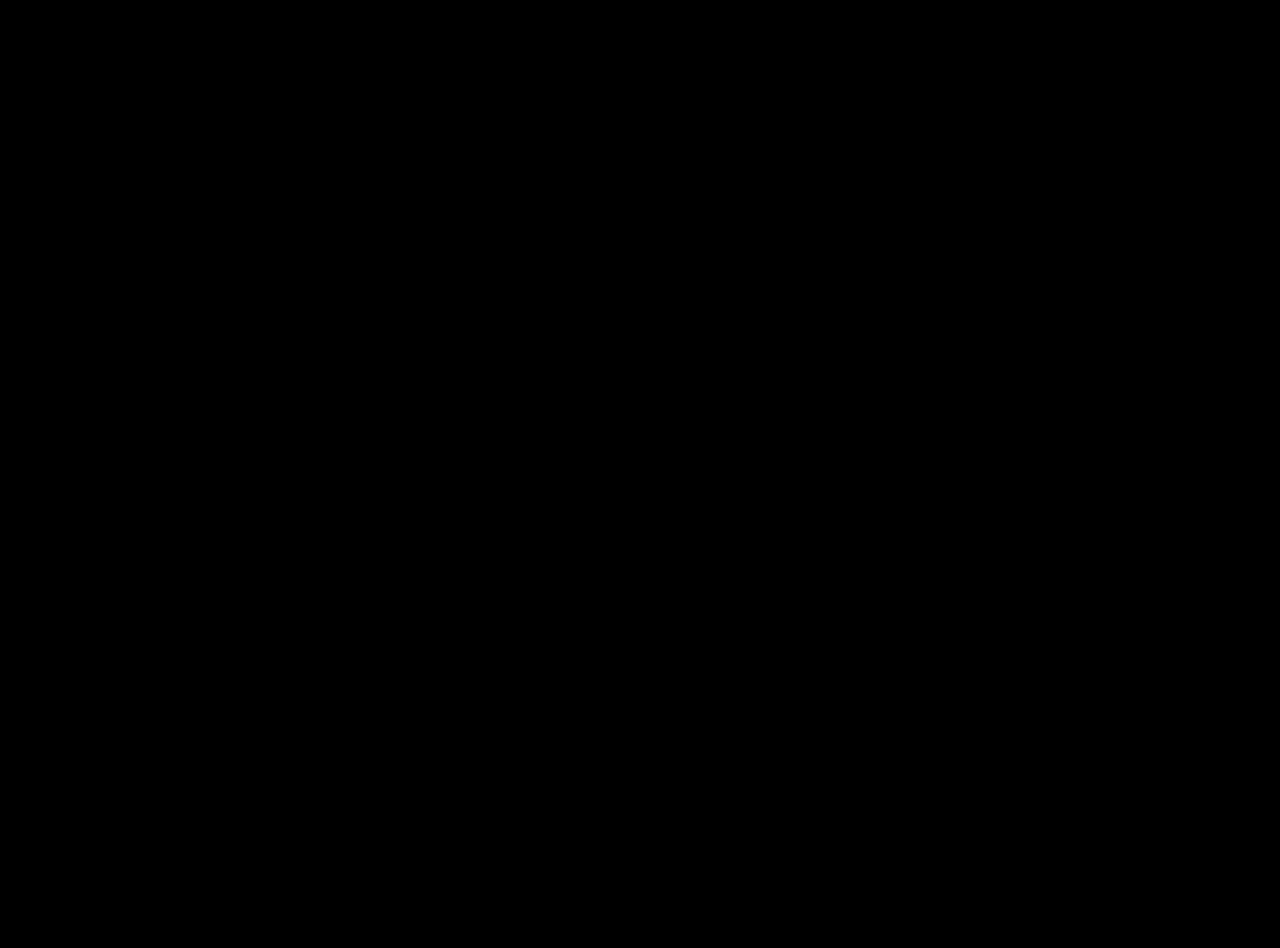
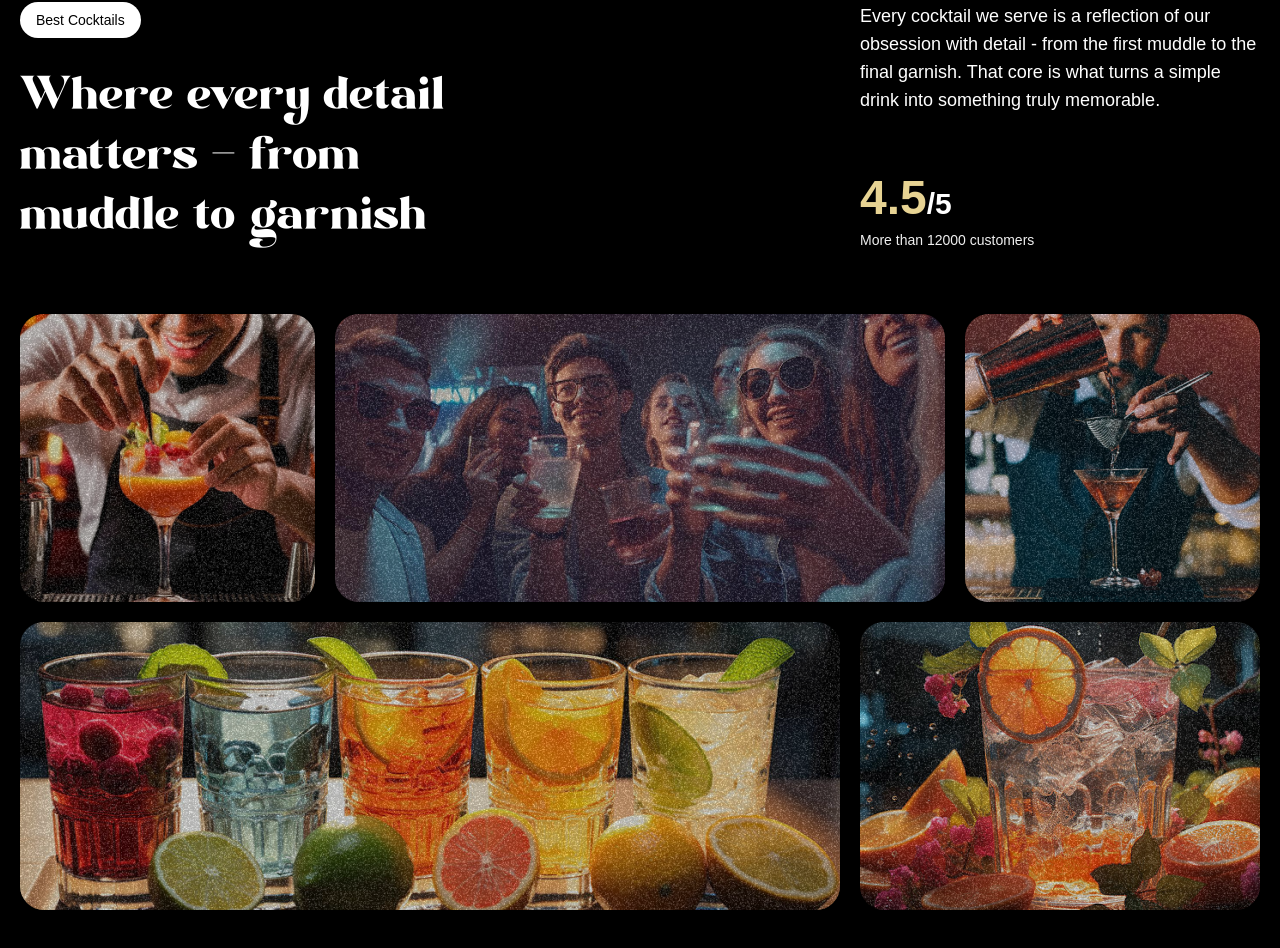
Before and after one commit to riveabansal/gsap-mojito-landingpage, a React (Vite) app: page / in a window 1280 px wide. Shown: the part 1710-2658 px from the top of the page. Before the commit the page ends 1600 px from the top, so only its background shows below. Built offline with nearby package versions, Linux system fonts and the light colour scheme; a web font is replaced by a local one.

Commit message:
Implement About section

```diff
--- a/src/App.jsx
+++ b/src/App.jsx
@@ -4,6 +4,7 @@
 import Navbar from './components/Navbar.jsx';
 import Hero from './components/Hero.jsx';
 import Cocktails from './components/Cocktails.jsx';
+import About from './components/About.jsx';
 
 gsap.registerPlugin(ScrollTrigger, SplitText);
 
@@ -13,6 +14,7 @@
       <Navbar />
       <Hero />
       <Cocktails />
+      <About />
     </>
   )
 }
--- /dev/null
+++ b/src/components/About.jsx
@@ -0,0 +1,84 @@
+import { useGSAP } from "@gsap/react"
+import gsap from "gsap"
+import { SplitText } from "gsap/all"
+
+const About = () => {
+    useGSAP(() => {
+        const titleSplit = new SplitText('#about h2', { type: 'words'});
+
+        const scrollTimeline = gsap.timeline({
+            scrollTrigger: {
+                trigger: '#about',
+                start: 'top center',
+            }
+        })
+
+        scrollTimeline
+            .from(titleSplit.words, {
+                opacity: 0,
+                yPercent: 100,
+                duration: 1,
+                ease: 'expo.out',
+                stagger: 0.02
+            })
+            .from('.top-grid div, .bottom-grid div', {
+                opacity: 0,
+                duration: 1,
+                ease: 'power1.inOut',
+                stagger: 0.04
+            }, '-=0.5')
+    })
+    return (
+        <div id="about">
+            <div className="mb-16 md:px-0 px-5">
+                <div className="content">
+                    <div className="md:col-span-8">
+                        <p className="badge">Best Cocktails</p>
+                        <h2>Where every detail matters <span className="text-white">-</span> from muddle to garnish</h2>
+                    </div>
+                    <div className="sub-content">
+                        <p>Every cocktail we serve is a reflection of our obsession with detail - from the first muddle to the final garnish. That core is what turns a simple drink into something truly memorable.</p>
+                        <div>
+                            <p className="md:text-3xl text-xl font-bold">
+                                <span>4.5</span>/5
+                            </p>
+                            <p className="text-sm text-white-100">
+                                More than 12000 customers
+                            </p>
+                        </div>
+                    </div>
+                </div>
+            </div>
+            <div className="top-grid">
+                <div className="md:col-span-3">
+                    <div className="noisy" />
+                    <img src="/images/abt1.png" alt="grid-img-1" />
+                </div>
+
+                <div className="md:col-span-6">
+                    <div className="noisy" />
+                    <img src="/images/abt2.png" alt="grid-img-2" />
+                </div>
+
+                <div className="md:col-span-3">
+                    <div className="noisy" />
+                    <img src="/images/abt5.png" alt="grid-img-5" />
+                </div>
+            </div>
+
+            <div className="bottom-grid">
+                <div className="md:col-span-8">
+                    <div className="noisy" />
+                    <img src="/images/abt3.png" alt="grid-img-3" />
+                </div>
+
+                <div className="md:col-span-4">
+                    <div className="noisy" />
+                    <img src="/images/abt4.png" alt="grid-img-4" />
+                </div>
+            </div>
+        </div>
+    )
+}
+
+export default About
--- a/src/components/Hero.jsx
+++ b/src/components/Hero.jsx
@@ -80,7 +80,7 @@
 
                         <div className="view-cocktails">
                             <p className="subtitle">
-                                Every cocktail on our menu is a blend of premium ingredients, creative flair, and timeless recipes — designed to delight your senses.
+                                EVery cocktail on our menu is a blend of premium ingredients, creative flair, and timeless recipes - designed to delight your sense.
                             </p>
                             <a href="#cocktails">View Cocktails</a>
                         </div>
```
